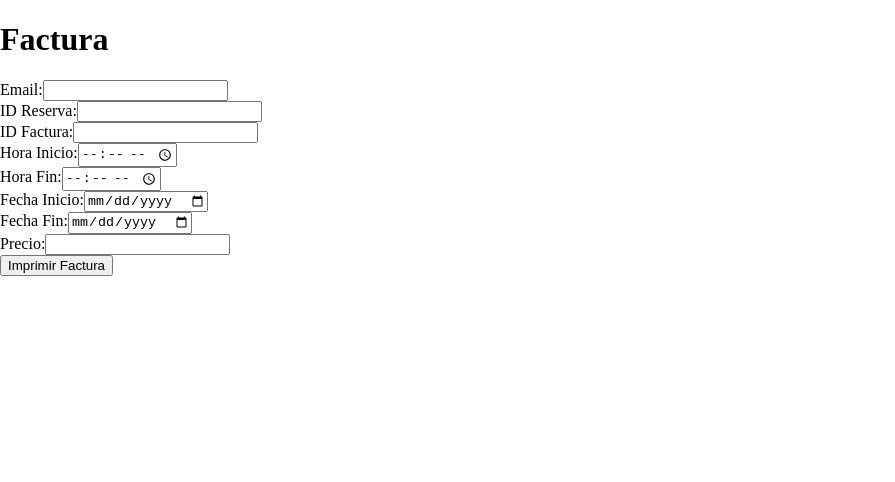
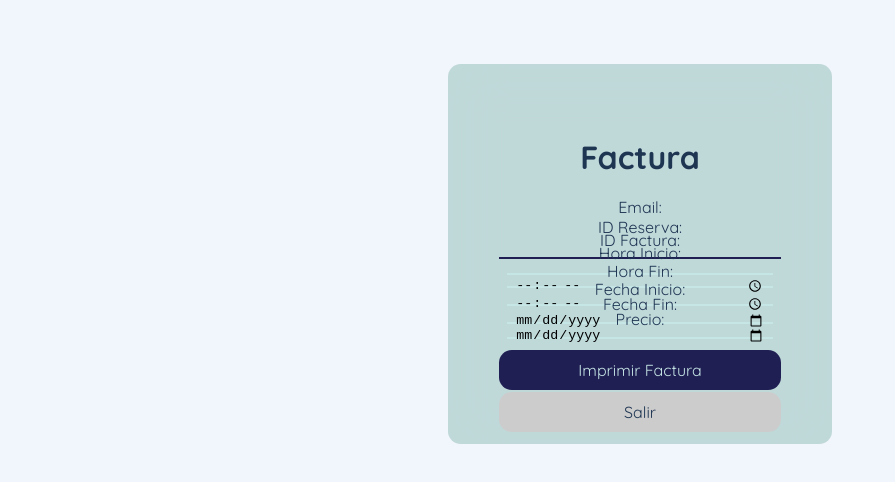
Before and after one commit to JuanAndresGonzalez/four-park, a React (Vite) app: page /factura in a window 1280 px wide. Shown: the top 482 px of the page, without its empty margins (0-895 px from the left). Built offline with nearby package versions, Linux system fonts and the light colour scheme.

Commit message:
Intento actualizacion estetica vista factura

```diff
--- a/src/Factura.css
+++ b/src/Factura.css
@@ -1,3 +1,5 @@
+/* Factura.css */
+
 @import url('https://fonts.googleapis.com/css2?family=Quicksand:wght@300..700&family=Roboto+Slab:wght@100..900&display=swap');
 
 body, html {
@@ -5,73 +7,67 @@ body, html {
   padding: 0;
   height: 100%;
   overflow-x: hidden;
+  background-color: #f0f6fc; /* Fondo azul claro */
 }
 
 .Factura {
-    background: radial-gradient(circle, hsla(180, 46%, 87%, 1) 0%, hsla(198, 69%, 89%, 1) 100%);
+  background: #1f3653; /* Cuadro azul oscuro */
   padding: 20px;
-    min-height: 100vh;
-    background-size: cover;
+  min-height: 50vh;
   display: flex;
   flex-direction: column;
   justify-content: center;
   align-items: center;
-    margin: 0;
   box-sizing: border-box;
-    position: relative;
 }
 
-  /* Estilos para el formulario */
 .formcontainer {
-    height: 280px;
-    position: relative;
-    z-index: 1;
-    padding: 4vw;
-    border-radius: 1vw;
-    overflow: hidden;
-    background-color: rgba(175, 206, 205, 0.75);
-    backdrop-filter: blur(2vw);
-    font-family: "Quicksand", sans-serif;
-    font-weight: 300;
-    font-style: normal;
-    width: 30%;
-    max-width: 600px;
-    margin: 5% auto;
-    color: #1f3653;
+  padding: 20px;
+  border-radius: 100px;
+  background-color: #3a589b; /* Azul oscuro */
+  font-family: "Quicksand", serif;
+  color: #c6e5e5; /* Blanco */
   text-align: center;
+  box-sizing: border-box;
+  width: 90%;
+  max-width: 800px; /* Ajusta el ancho máximo según tu diseño */
+  margin: 20px; /* Ajusta el margen según tu diseño */
 }
 
-  /* Estilos para los botones */
-  .actionButton {
-    background-color: #1f1f53;
-    color: #c6e5e5;
+.formcontainer h1 {
+  margin-bottom: 20px;
+}
+
+.formcontainer label {
+  display: block;
+  margin-bottom: -70px;
+}
+
+.formcontainer input {
+  border: none;
+  border-bottom: 2px solid #c6e5e5; /* Blanco */
+  background: transparent;
+  margin: 5px 0;
+  padding: 8px;
+  width: calc(100% - 16px);
+  box-sizing: border-box;
+  outline: none;
+}
+
+.formcontainer button[type="submit"], .exitButton {
+  background-color: #1f3653; /* Azul oscuro */
+  color: #c6e5e5; /* Blanco */
   border: none;
   padding: 10px 20px;
   cursor: pointer;
-    border-radius: 1vw;
+  border-radius: 5px;
   width: 100%;
   box-sizing: border-box;
-    font-size: 16px;
-    margin-bottom: 10px;
-  }
-
-  .actionButton:hover {
-    background-color: #3cb0ee;
-  }
-
-  .exitButton {
-    background-color: #ccc;
-    color: #1f3653;
-    border: none;
-    padding: 10px 20px;
-    cursor: pointer;
-    border-radius: 1vw;
-    width: 100%;
-    box-sizing: border-box;
+  font-family: "Quicksand", serif;
   font-size: 16px;
   margin-top: 20px;
 }
 
-  .exitButton:hover {
-    background-color: #bbb;
+.formcontainer button[type="submit"]:hover, .exitButton:hover {
+  background-color: #3cb0ee; /* Azul claro */
 }
--- a/src/factura.jsx
+++ b/src/factura.jsx
@@ -1,13 +1,10 @@
 import React, { useState } from 'react';
-
 import { useNavigate } from 'react-router-dom';
 import './Factura.css';
 
 const Factura = () => {
   const navigate = useNavigate(); // Get useNavigate hook instance
-}
 
-const factura = () => {
   const [form, setForm] = useState({
     email: '',
     idReserva: '',
@@ -32,8 +29,10 @@ const factura = () => {
   };
 
   return (
+    <div className="AddParking">
+      <div className="formcontainer">
+        <h1>Factura</h1>
         <form onSubmit={handleSubmit}>
-        <h1>Factura</h1>
           <label>
             Email:
             <input type="email" name="email" value={form.email} onChange={handleChange} required />
@@ -66,9 +65,12 @@ const factura = () => {
             Precio:
             <input type="number" name="precio" value={form.precio} onChange={handleChange} required />
           </label><br />
-      <button type="submit">Imprimir Factura</button>
+          <button type="submit" className="actionButton">Imprimir Factura</button>
         </form>
+        <button className="exitButton" onClick={() => navigate('/')}>Salir</button>
+      </div>
+    </div>
   );
 };
 
-export default factura;
+export default Factura;
```
Lines whose indentation alone changed are shown as unchanged.
